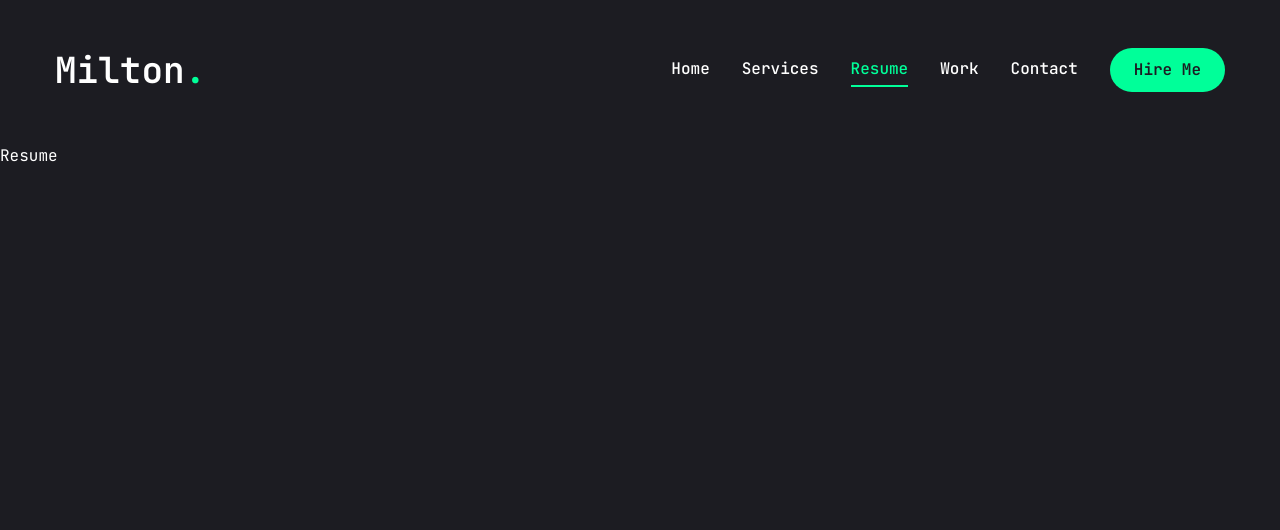
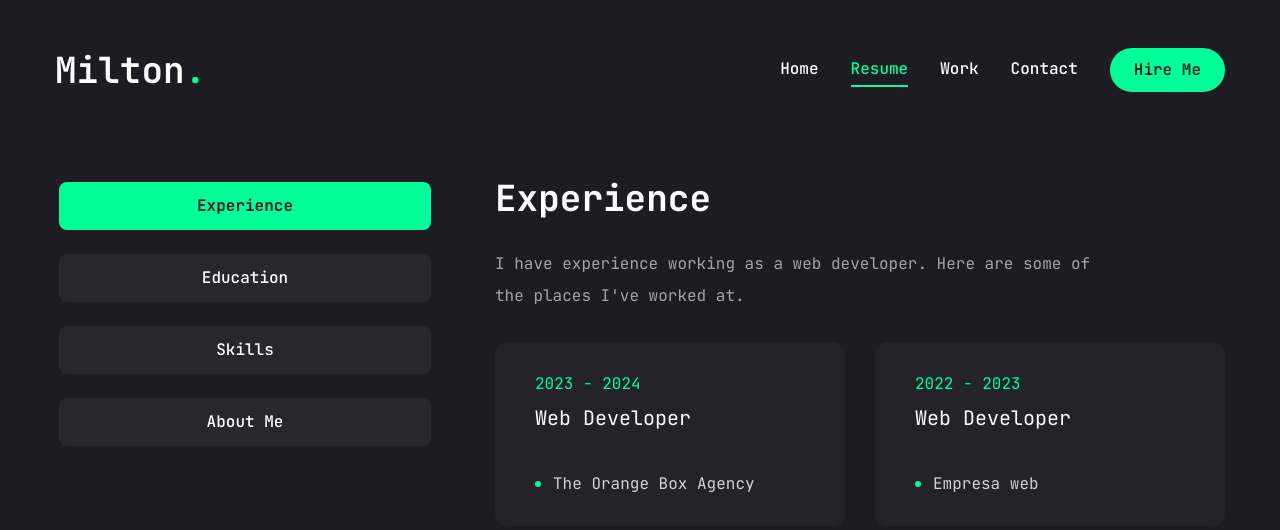
Before and after one commit to MiltonMG/Portfolio-v2, a Next.js app: page /resume in a window 1280 px wide. Shown: the top 530 px of the page. Built offline with nearby package versions, Linux system fonts and the light colour scheme.

Commit message:
feat(resume): page added.

```diff
--- a/app/resume/page.jsx
+++ b/app/resume/page.jsx
@@ -11,13 +11,18 @@ import {
   FaDatabase
 } from "react-icons/fa";
 
-import { SiTailwindcss, SiNextDotJs, SiTypescript, SiMongodb, SiMysql } from "react-icons/si";
+import { SiTailwindcss, SiTypescript, SiMongodb, SiMysql, SiFirebase, SiExpress } from "react-icons/si";
+import { Tabs, TabsContent, TabsList, TabsTrigger } from "@/components/ui/tabs";
+import { Tooltip, TooltipContent, TooltipProvider, TooltipTrigger } from "@/components/ui/tooltip";
+import { ScrollArea } from "@/components/ui/scroll-area";
+import { motion } from "framer-motion";
+
 
 // About Data
 const about = {
   title: "About Me",
   description: "I'm a developer with a strong foundation in front-end and back-end development. I'm always looking to learn new technologies and improve my skills.",
-  info: [
+  items: [
     {
       title: "Name",
       value: "Milton"
@@ -50,7 +55,7 @@ const experience = {
   title: "Experience",
   icon: '/assets/resume/badge.svg',
   description: "I have experience working as a web developer. Here are some of the places I've worked at.",
-  jobs: [
+  items: [
     {
       title: "Web Developer",
       company: "The Orange Box Agency",
@@ -64,9 +69,247 @@ const experience = {
   ]
 };
 
+//Education Data
+const education = {
+  title: "My Education",
+  icon: '/assets/resume/graduation.svg',
+  description: "I'm a Computer systems engineer and have taken several courses on web development.",
+  items: [
+    {
+      degree: "Computer systems engineering",
+      school: "Universidad de El Salvador",
+      date: "2018 - 2023"
+    },
+    {
+      degree: "EF SET English Certificate 59/100 (B2 Upper Intermediate)EF SET English",
+      school: "EF SET"
+    },
+    {
+      degree: "React: From Zero to Expert (Hooks and MERN)",
+      school: "Udemy"
+    },
+    {
+      degree: "Node: From Zero to Expert",
+      school: "Udemy",
+    },
+    {
+      degree: "SOLID Principles and Clean Code",
+      school: "Udemy",
+    }
+  ]
+};
+
+//Skills Data
+const skills = {
+  title: "My Skills",
+  description: "I have experience with the following technologies.",
+  items: [
+    {
+      title: "HTML",
+      icon: <FaHtml5 />
+    },
+    {
+      title: "CSS",
+      icon: <FaCss3 />
+    },
+    {
+      title: "JavaScript",
+      icon: <FaJs />
+    },
+    {
+      title: "React",
+      icon: <FaReact />
+    },
+    {
+      title: "Node.js",
+      icon: <FaNodeJs />
+    },
+    {
+      title: "Figma",
+      icon: <FaFigma />
+    },
+    {
+      title: "Github",
+      icon: <FaGithub />
+    },
+    {
+      title: "Database",
+      icon: <FaDatabase />
+    },
+    {
+      title: "TailwindCSS",
+      icon: <SiTailwindcss />
+    },
+    {
+      title: "TypeScript",
+      icon: <SiTypescript />
+    },
+    {
+      title: "MongoDB",
+      icon: <SiMongodb />
+    },
+    {
+      title: "MySQL",
+      icon: <SiMysql />
+    },
+    {
+      title: "Firebase",
+      icon: <SiFirebase />
+    },
+    {
+      title: "Express",
+      icon: <SiExpress />
+    }
+  ]
+};
+
+
+
 const Resume = () => {
   return (
-    <div>Resume</div>
+    <motion.div
+      initial={{ opacity: 0 }}
+      animate={{
+        opacity: 1,
+        transition: {
+          delay: 1.0,
+          duration: 0.4,
+          ease: "easeIn"
+        }
+      }}
+      className="min-h-[80vh] flex items-center justify-center py-12 xl:py-0"
+    >
+      <div className="container mx-auto">
+        <Tabs
+          defaultValue="experience"
+          className="flex flex-col xl:flex-row gap-[60px]"
+        >
+          <TabsList className=" flex flex-col w-full max-w-[380px] mx-auto xl:mx-0 gap-6">
+            <TabsTrigger value="experience">Experience</TabsTrigger>
+            <TabsTrigger value="education">Education</TabsTrigger>
+            <TabsTrigger value="skills">Skills</TabsTrigger>
+            <TabsTrigger value="about">About Me</TabsTrigger>
+          </TabsList>
+
+          {/* Tabs Content */}
+          <div className="min-h-[70vh] w-full">
+
+            {/* Experience */}
+            <TabsContent value="experience" className="w-full">
+              <div className="flex flex-col gap-[30px] text-center xl:text-left">
+                <h3 className="text-4xl font-bold">{experience.title}</h3>
+                <p className="max-w-[600px] text-white/60 mx-auto xl:mx-0">{experience.description}</p>
+                <ScrollArea className="h-[400px]">
+                  <ul className="grid grid-cols-1 lg:grid-cols-2 gap-[30px]">
+                    {
+                      experience.items.map((item, index) => {
+                        return <li key={index} className="bg-[#232329] h-[184px] py-6 px-10 rounded-xl flex flex-col justify-center items-center lg:items-start gap-1">
+                          <span className=" text-accent">{item.date}</span>
+                          <h3 className="text-xl max-w-[260px] min-h-[60px] text-center lg:text-left">{item.title}</h3>
+                          <div className="flex items-center gap-3">
+                            {/* dot */}
+                            <span className=" w-[6px] h-[6px] rounded-full bg-accent"></span>
+                            <p className="text-white/80">{item.company}</p>
+                          </div>
+
+                        </li>
+                      })
+                    }
+                  </ul>
+                </ScrollArea>
+              </div>
+            </TabsContent>
+
+            {/* Education */}
+            <TabsContent value="education" className="w-full">
+              <div className="flex flex-col gap-[30px] text-center xl:text-left">
+                <h3 className="text-4xl font-bold">{education.title}</h3>
+                <p className="max-w-[600px] text-white/60 mx-auto xl:mx-0">{education.description}</p>
+                <ScrollArea className="h-[100%]">{/* if i want to activate the scroll area i just have to set a hight like 400px */}
+                  <ul className="grid grid-cols-1 lg:grid-cols-2 gap-[30px]">
+                    {
+                      education.items.map((item, index) => {
+                        return <li key={index} className="bg-[#232329] h-[184px] py-6 px-10 rounded-xl flex flex-col justify-center items-center lg:items-start gap-1">
+                          <span className=" text-accent">{item.date}</span>
+                          <h3 className=" max-w-[310px] min-h-[60px] text-center lg:text-left">{item.degree}</h3>
+                          <div className="flex items-center gap-3">
+                            {/* dot */}
+                            <span className=" w-[6px] h-[6px] rounded-full bg-accent"></span>
+                            <p className="text-white/80">{item.school}</p>
+                          </div>
+
+                        </li>
+                      })
+                    }
+                  </ul>
+                </ScrollArea>
+              </div>
+            </TabsContent>
+
+            {/* Skills */}
+            <TabsContent value="skills" className="w-full h-full">
+              <div className="flex flex-col gap-[30px]">
+                <div className="flex flex-col gap-[30px] text-center xl:text-left">
+                  <h3 className="text-4xl font-bold">{skills.title}</h3>
+                  <p className="max-w-[600px] text-white/60 mx-auto xl:mx-0">{skills.description}</p>
+                </div>
+              </div>
+              <ul className="grid grid-cols-2 sm:grid-cols-3 md:grid-cols-4 xl:gap-[30px] gap-4 mt-5">
+                {
+                  skills.items.map((item, index) => {
+                    return <li key={index} className="">
+                      <TooltipProvider delayDuration={100}>
+                        <Tooltip>
+
+                          <TooltipTrigger className="w-full h-[150px] bg-[#232329] rounded-xl flex justify-center items-center group">
+                            <div className="text-6xl group-hover:text-accent">{item.icon}</div>
+                          </TooltipTrigger>
+
+                          <TooltipContent>
+                            <p className="capitalize">{item.title}</p>
+                          </TooltipContent>
+
+                        </Tooltip>
+                      </TooltipProvider>
+                    </li>
+                  })
+                }
+              </ul>
+            </TabsContent>
+
+            {/* About */}
+            <TabsContent value="about" className="w-full text-center xl:text-left">
+              <div className="flex flex-col gap-[30px]">
+                <h3 className="text-4xl font-bold">{about.title}</h3>
+                <p className="max-w-[600px] text-white/60 mx-auto xl:mx-0">{about.description}</p>
+                <ul className="grid grid-cols-1 xl:grid-cols-2 gap-y-6 max-w-[620px] mx-auto xl:mx-0">
+                  {
+                    about.items.map((item, index) => {
+                      return <li key={index} className="flex items-center justify-center xl:justify-start gap-4">
+                        <span className="text-accent">{item.title}</span>
+                        {
+                          item.title === "Phone" ? (
+                            <a href={`tel:${item.value}`} className="max-w-[200px] text-sky-200 hover:text-white hover:transition-all duration-500 break-words">{item.value}</a>
+                          ) : item.title === "Email" ? (
+                            <a href={`mailto:${item.value}`} className="text-sky-200 hover:text-white hover:transition-all duration-500 max-w-[200px] break-words">{item.value}</a>
+                          ) : (
+                            <span className="max-w-[220px] break-words">{item.value}</span>
+                          )
+                        }
+
+                      </li>
+                    })
+                  }
+                </ul>
+              </div>
+            </TabsContent>
+
+          </div>
+
+
+        </Tabs>
+      </div>
+    </motion.div>
   )
 }
 
--- a/components/MobileNav.jsx
+++ b/components/MobileNav.jsx
@@ -8,7 +8,6 @@ import { CiMenuFries } from "react-icons/ci"
 
 const links = [
     { name: "home", path: "/" },
-    { name: "services", path: "/services" },
     { name: "resume", path: "/resume" },
     { name: "work", path: "/work" },
     { name: "contact", path: "/contact" },
--- a/components/Nav.jsx
+++ b/components/Nav.jsx
@@ -5,7 +5,6 @@ import { usePathname } from "next/navigation"
 
 const links = [
     { name: "home", path: "/" },
-    { name: "services", path: "/services" },
     { name: "resume", path: "/resume" },
     { name: "work", path: "/work" },
     { name: "contact", path: "/contact" },
--- a/components/ui/scroll-area.jsx
+++ b/components/ui/scroll-area.jsx
@@ -32,7 +32,7 @@ const ScrollBar = React.forwardRef(({ className, orientation = "vertical", ...pr
       className
     )}
     {...props}>
-    <ScrollAreaPrimitive.ScrollAreaThumb className="relative flex-1 rounded-full bg-slate-200 dark:bg-slate-800" />
+    <ScrollAreaPrimitive.ScrollAreaThumb className="relative flex-1 rounded-full bg-accent dark:bg-slate-800" />
   </ScrollAreaPrimitive.ScrollAreaScrollbar>
 ))
 ScrollBar.displayName = ScrollAreaPrimitive.ScrollAreaScrollbar.displayName
--- a/components/ui/tabs.jsx
+++ b/components/ui/tabs.jsx
@@ -11,7 +11,7 @@ const TabsList = React.forwardRef(({ className, ...props }, ref) => (
   <TabsPrimitive.List
     ref={ref}
     className={cn(
-      "inline-flex h-10 items-center justify-center rounded-md bg-slate-100 p-1 text-slate-500 dark:bg-slate-800 dark:text-slate-400",
+      "inline-flex h-auto rounded-md p-1 text-primary",
       className
     )}
     {...props} />
@@ -22,7 +22,7 @@ const TabsTrigger = React.forwardRef(({ className, ...props }, ref) => (
   <TabsPrimitive.Trigger
     ref={ref}
     className={cn(
-      "inline-flex items-center justify-center whitespace-nowrap rounded-sm px-3 py-1.5 text-sm font-medium ring-offset-white transition-all focus-visible:outline-none focus-visible:ring-2 focus-visible:ring-slate-950 focus-visible:ring-offset-2 disabled:pointer-events-none disabled:opacity-50 data-[state=active]:bg-white data-[state=active]:text-slate-950 data-[state=active]:shadow-sm dark:ring-offset-slate-950 dark:focus-visible:ring-slate-300 dark:data-[state=active]:bg-slate-950 dark:data-[state=active]:text-slate-50",
+      "inline-flex items-center w-full bg-[#27272c] justify-center whitespace-nowrap text-white rounded-lg p-3 text-base font-medium rign-offset-white transition-all disabled:pointer-events-none disabled:opacity-50 data-[state=active]:bg-accent data-[state=active]:text-primary data-[state=active]:font-bold data-[state=active]:shadow-sm",
       className
     )}
     {...props} />
@@ -33,7 +33,7 @@ const TabsContent = React.forwardRef(({ className, ...props }, ref) => (
   <TabsPrimitive.Content
     ref={ref}
     className={cn(
-      "mt-2 ring-offset-white focus-visible:outline-none focus-visible:ring-2 focus-visible:ring-slate-950 focus-visible:ring-offset-2 dark:ring-offset-slate-950 dark:focus-visible:ring-slate-300",
+      "min-h-[480px] ring-offset-white focus-visible:outline-none focus-visible:ring-2 focus-visible:ring-slate-950 focus-visible:ring-offset-2 dark:ring-offset-slate-950 dark:focus-visible:ring-slate-300",
       className
     )}
     {...props} />
```
Also changed, not shown: app/services/page.jsx (deleted, +0 -8 lines).
